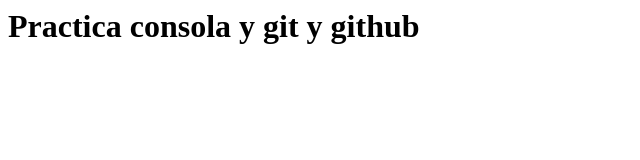
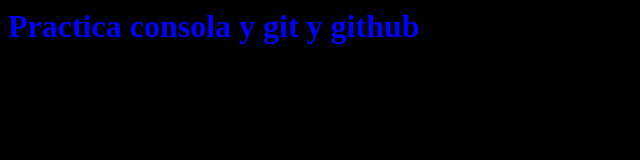
Before and after one commit to jesus0393/web1, a plain HTML site: page index.html in a window 1280 px wide. Shown: the whole page, without its empty margins (0-640 px from the left). Drawn offline with Linux system fonts and the light colour scheme.

Commit message:
style: fondo y color

```diff
--- a/index.html
+++ b/index.html
@@ -1,6 +1,6 @@
 <html>
   <head>
-
+    <link rel="stylesheet" href="mystyle.css">
   </head>
 
   <body>
--- a/mystyle.css
+++ b/mystyle.css
@@ -0,0 +1,8 @@
+body{
+  background-color: black;
+}
+
+h1{
+  color: blue;
+
+}
```
